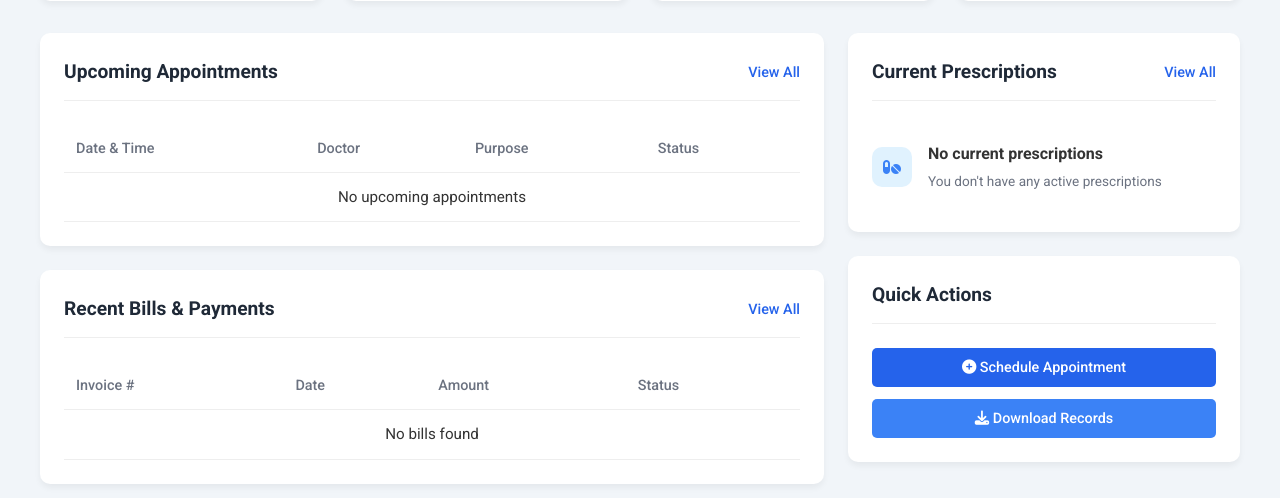
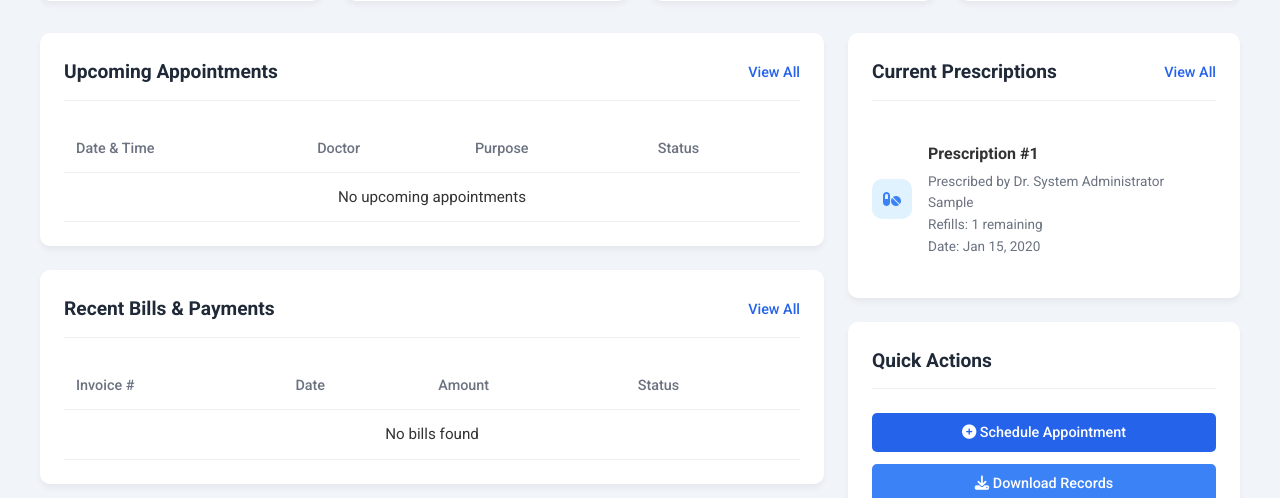
Before and after one commit to mwanda-dev/hospital_management_system, a PHP site: page /patients/patientportal.php in a window 1280 px wide. Shown: the part 410-908 px from the top of the page. Run offline with PHP 8.4, Linux system fonts and the light colour scheme; the visitor is signed in with stand-in values (Sample User, id 1); data comes from the database, SQL or seed files in the repository; tables that the repository leaves empty hold one stand-in row (values such as "Sample post"); data that the repository does not hold is empty.

Commit message:
added proper dashboard prescription fetch

```diff
--- a/patients/patientportal.php
+++ b/patients/patientportal.php
@@ -109,12 +109,12 @@ $records_stmt->bind_param("i", $patient_id);
 $records_stmt->execute();
 $records_result = $records_stmt->get_result();
 
-// Fetch current prescriptions
+// Fetch current prescriptions - UPDATED QUERY
 $prescriptions_stmt = $conn->prepare("
-    SELECT p.instructions, p.refills_remaining,
-           mr.prescribed_medication
+    SELECT p.prescription_id, p.prescription_date, p.instructions, p.refills_remaining, p.status,
+           d.first_name, d.last_name
     FROM prescriptions p
-    INNER JOIN medical_records mr ON p.record_id = mr.record_id
+    INNER JOIN users d ON p.doctor_id = d.user_id
     WHERE p.patient_id = ?
     AND p.status = 'active'
     ORDER BY p.prescription_date DESC
@@ -693,35 +693,17 @@ $prescriptions_result = $prescriptions_stmt->get_result();
                         <a href="patientprescriptions.php">View All</a>
                     </div>
                     <?php if ($prescriptions_result->num_rows > 0): ?>
-                        <?php while($prescription = $prescriptions_result->fetch_assoc()):
-                            // Extract medication name from prescribed_medication
-                            $medication_data = $prescription['prescribed_medication'];
-                            $medication_name = "Medication";
-
-                            if (!empty($medication_data)) {
-                                // Try to parse JSON if it's stored as JSON
-                                $medication_json = json_decode($medication_data, true);
-                                if (json_last_error() === JSON_ERROR_NONE && isset($medication_json[0]['name'])) {
-                                    $medication_name = $medication_json[0]['name'];
-                                } else {
-                                    // If not JSON, try to extract the first medication name
-                                    $lines = explode("\n", $medication_data);
-                                    foreach ($lines as $line) {
-                                        if (preg_match('/([A-Za-z\s]+)\s*\d+mg/i', $line, $matches)) {
-                                            $medication_name = trim($matches[1]);
-                                            break;
-                                        }
-                                    }
-                                }
-                            }
-                        ?>
+                        <?php while($prescription = $prescriptions_result->fetch_assoc()): ?>
                             <div class="medication-item">
                                 <div class="med-icon">
                                     <i class="fas fa-pills"></i>
                                 </div>
                                 <div class="med-info">
-                                    <h4><?php echo htmlspecialchars($medication_name); ?></h4>
-                                    <p><?php echo htmlspecialchars($prescription['instructions'] ?? 'Take as directed'); ?> | Refills: <?php echo $prescription['refills_remaining']; ?> remaining</p>
+                                    <h4>Prescription #<?php echo $prescription['prescription_id']; ?></h4>
+                                    <p>Prescribed by Dr. <?php echo htmlspecialchars($prescription['first_name'] . ' ' . $prescription['last_name']); ?></p>
+                                    <p><?php echo htmlspecialchars($prescription['instructions'] ?? 'Take as directed'); ?></p>
+                                    <p>Refills: <?php echo $prescription['refills_remaining']; ?> remaining</p>
+                                    <p>Date: <?php echo date('M j, Y', strtotime($prescription['prescription_date'])); ?></p>
                                 </div>
                             </div>
                         <?php endwhile; ?>
```
